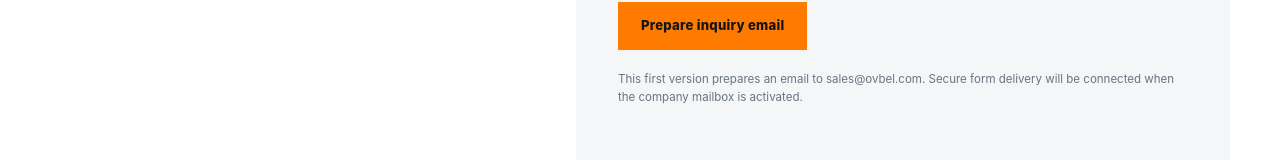
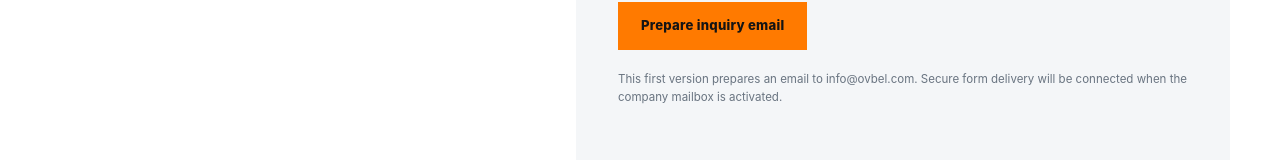
Before and after one commit to mushans0528/ovbel, a Next.js app: page /request-quote in a window 1280 px wide. Shown: the part 1162-1322 px from the top of the page. Built offline with nearby package versions, Linux system fonts and the light colour scheme.

Commit message:
chore: change planned sales email from sales@ovbel.com to info@ovbel.com

```diff
--- a/app/contact/page.tsx
+++ b/app/contact/page.tsx
@@ -6,6 +6,6 @@ export const metadata: Metadata = { title: "Contact", description: "Contact OVBE
 export default function ContactPage() {
   return (
     <><section className="page-hero"><div className="shell"><p className="eyebrow eyebrow-light">Contact</p><h1>Start an industrial product conversation.</h1><p>Share the product, equipment or operating condition. We will help organize the information needed for quotation.</p></div></section>
-    <section className="section shell contact-grid"><div><p className="eyebrow">Company</p><h2>Shandong Ovbel Industrial Co., Ltd.</h2><p>Linyi, Shandong Province, China</p><div className="contact-block"><span>Planned sales email</span><a href="mailto:sales@ovbel.com">sales@ovbel.com</a></div><div className="contact-block"><span>Website</span><a href="https://ovbel.com">ovbel.com</a></div><p className="muted">Telephone, WhatsApp and full address will be added after company confirmation.</p></div><div className="contact-panel"><h2>For a faster response</h2><ul className="check-list"><li>Product name, model or OEM number</li><li>Dimensions, material or drawing</li><li>Application and operating conditions</li><li>Required quantity and destination country</li></ul><Link className="button" href="/request-quote">Prepare an inquiry</Link></div></section></>
+    <section className="section shell contact-grid"><div><p className="eyebrow">Company</p><h2>Shandong Ovbel Industrial Co., Ltd.</h2><p>Linyi, Shandong Province, China</p><div className="contact-block"><span>Planned sales email</span><a href="mailto:info@ovbel.com">info@ovbel.com</a></div><div className="contact-block"><span>Website</span><a href="https://ovbel.com">ovbel.com</a></div><p className="muted">Telephone, WhatsApp and full address will be added after company confirmation.</p></div><div className="contact-panel"><h2>For a faster response</h2><ul className="check-list"><li>Product name, model or OEM number</li><li>Dimensions, material or drawing</li><li>Application and operating conditions</li><li>Required quantity and destination country</li></ul><Link className="button" href="/request-quote">Prepare an inquiry</Link></div></section></>
   );
 }
--- a/components/InquiryForm.tsx
+++ b/components/InquiryForm.tsx
@@ -20,7 +20,7 @@ export function InquiryForm({ defaultProduct = "", productSlug = "", locale = "e
       String(data.get("message") || ""),
     ].join("\n"));
     setStatus(locale === "zh" ? "正在打开邮件应用并写入询盘内容。" : "Your email application is opening with the inquiry details.");
-    window.location.href = `mailto:sales@ovbel.com?subject=${subject}&body=${body}`;
+    window.location.href = `mailto:info@ovbel.com?subject=${subject}&body=${body}`;
   }
 
   return (
@@ -31,7 +31,7 @@ export function InquiryForm({ defaultProduct = "", productSlug = "", locale = "e
       <label>{locale === "zh" ? "产品或零件参考" : "Product or part reference"}<input name="product" defaultValue={defaultProduct} placeholder={locale === "zh" ? "产品、型号、OEM 编号或图纸编号" : "Product, model, OEM number or drawing reference"} /></label>
       <label>{locale === "zh" ? "需求说明" : "Requirements"}<textarea name="message" rows={6} required placeholder={locale === "zh" ? "请说明尺寸、数量、材料、用途和工作条件。" : "Describe dimensions, quantity, material, application and operating conditions."} /></label>
       <button className="button" type="submit">{locale === "zh" ? "生成询盘邮件" : "Prepare inquiry email"}</button>
-      <p className="form-note">{locale === "zh" ? "当前版本会生成一封发送至 sales@ovbel.com 的邮件。公司邮箱启用后将接入安全表单提交。" : "This first version prepares an email to sales@ovbel.com. Secure form delivery will be connected when the company mailbox is activated."}</p>
+      <p className="form-note">{locale === "zh" ? "当前版本会生成一封发送至 info@ovbel.com 的邮件。公司邮箱启用后将接入安全表单提交。" : "This first version prepares an email to info@ovbel.com. Secure form delivery will be connected when the company mailbox is activated."}</p>
       <p className="form-status" role="status">{status}</p>
     </form>
   );
```
Also changed, not shown: app/[locale]/[[...path]]/page.tsx (+1 -1 lines).
